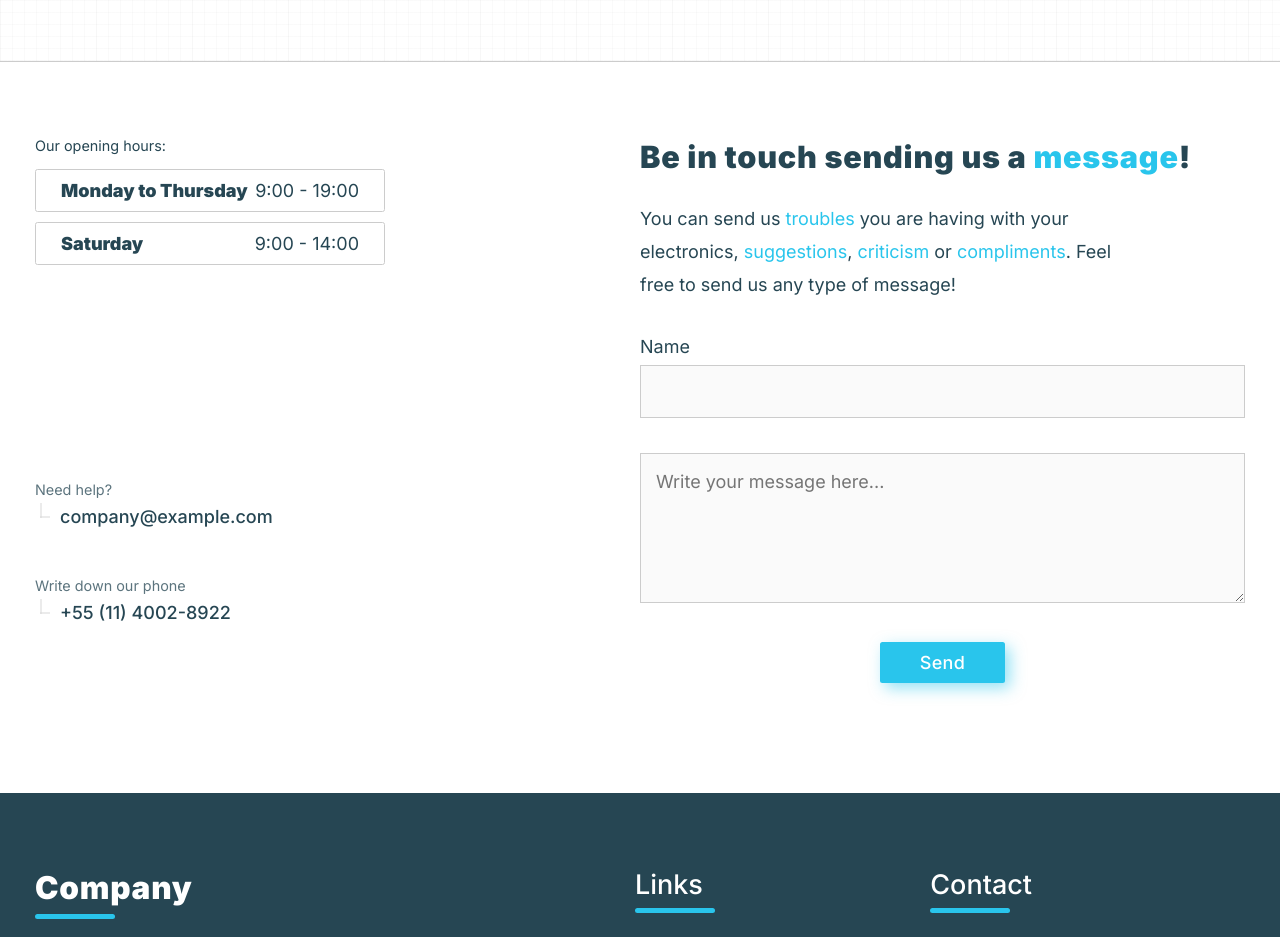
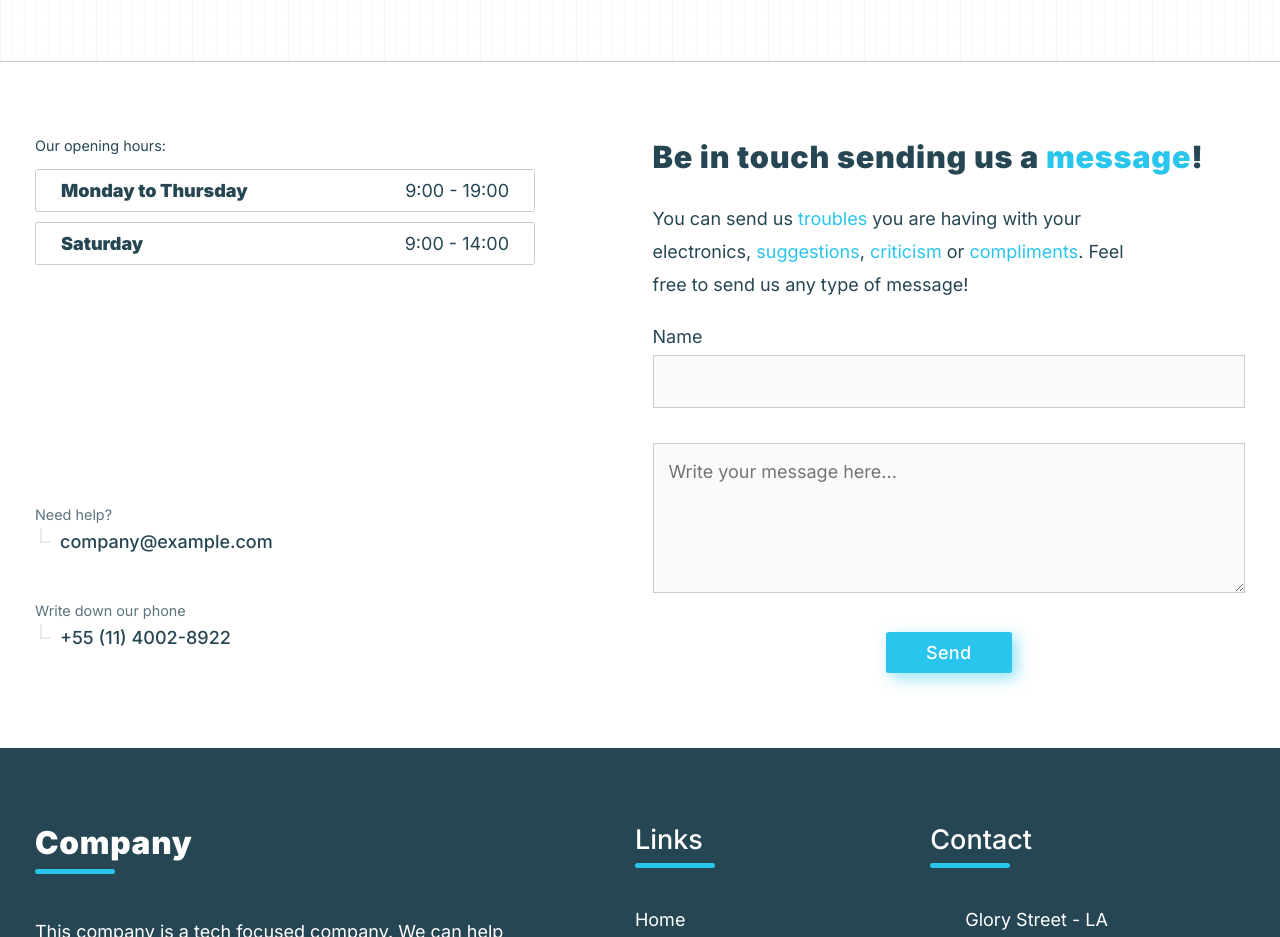
Before and after one commit to gasampaiosouza/tech-website, a Next.js app: page / in a window 1280 px wide. Shown: the part 1640-2577 px from the top of the page. Built offline with nearby package versions, Linux system fonts and the light colour scheme.

Commit message:
remove margins & add grid-gap

```diff
--- a/components/Contact/style.module.scss
+++ b/components/Contact/style.module.scss
@@ -7,6 +7,7 @@
 .content {
 	height: auto;
 	display: grid;
+	gap: 25px;
 	justify-content: center;
 }
 
@@ -29,7 +30,6 @@
 
 .form {
 	grid-row: 2;
-	margin: $default-spacing 0;
 	text-align: center;
 
 	.input {
@@ -71,7 +71,6 @@
 
 .contact {
 	grid-row: 3;
-	margin: ($default-spacing * 2) 0;
 
 	.phone,
 	.email {
@@ -127,8 +126,7 @@
 		margin: 10px 0;
 		padding: 10px 25px;
 		border: $default-border;
-		// width: 375px;
-		max-width: 325px;
+		width: 100%;
 		@include flex(space-between, $direction: row);
 		border-radius: $border-radius;
 
@@ -171,6 +169,6 @@
 	}
 
 	.opening-box {
-		max-width: 350px;
+		max-width: 500px;
 	}
 }
```
